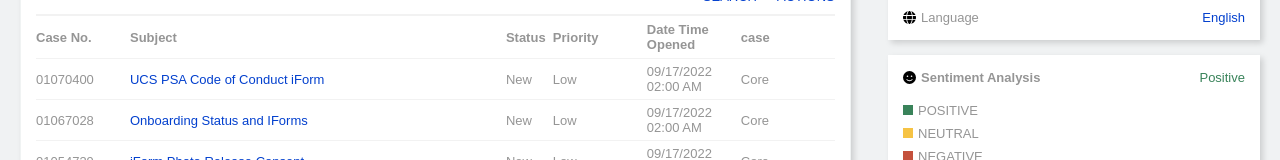
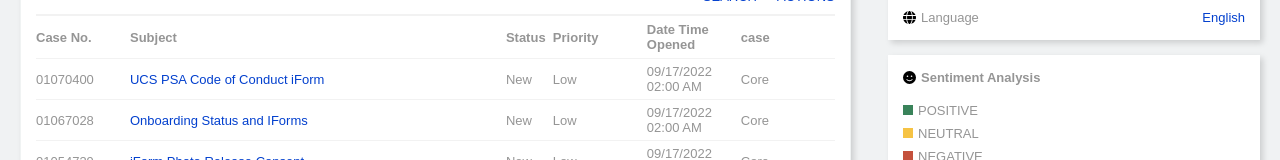
Before and after one commit to ayushrajglo/icimsDashboard, a React (Create React App) app in the folder icims-dashboard/: page / in a window 1280 px wide. Shown: the part 535-695 px from the top of the page. Built offline with nearby package versions, Linux system fonts and the light colour scheme.

Commit message:
updating sentiment

```diff
--- a/icims-dashboard/src/assets/MockData.js
+++ b/icims-dashboard/src/assets/MockData.js
@@ -202,8 +202,8 @@ export const tableData = [
     datetime: "09/17/2022 02:00 AM",
     case: "Core",
     sentiment: {
-      positive:70,
-      neagative:15,
+      positive:15,
+      neagative:70,
       neutral: 15
     }
   },
@@ -228,7 +228,7 @@ export const tableData = [
     datetime: "09/17/2022 02:00 AM",
     case: "Core",
     sentiment: {
-      positive:80,
+      positive:15,
       neagative:20,
       neutral: 0
     }
--- a/icims-dashboard/src/components/Sentiment.js
+++ b/icims-dashboard/src/components/Sentiment.js
@@ -12,7 +12,7 @@ const SentimentCard = ({ sentiment }) => {
           />
           <b>Sentiment Analysis</b>
         </div>
-        <div>Positive</div>
+        <div></div>
       </div>
       <div className="table">
       <div className="horzontical" style={{display: sentiment ==""? 'none' : 'table-row'}}>
```
